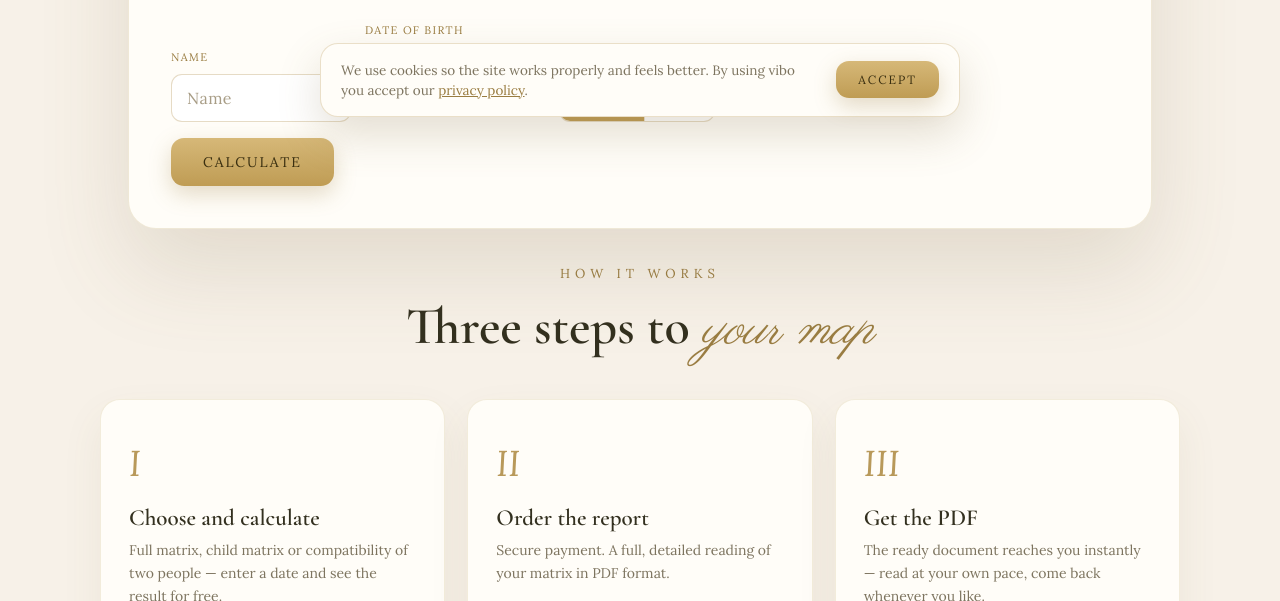
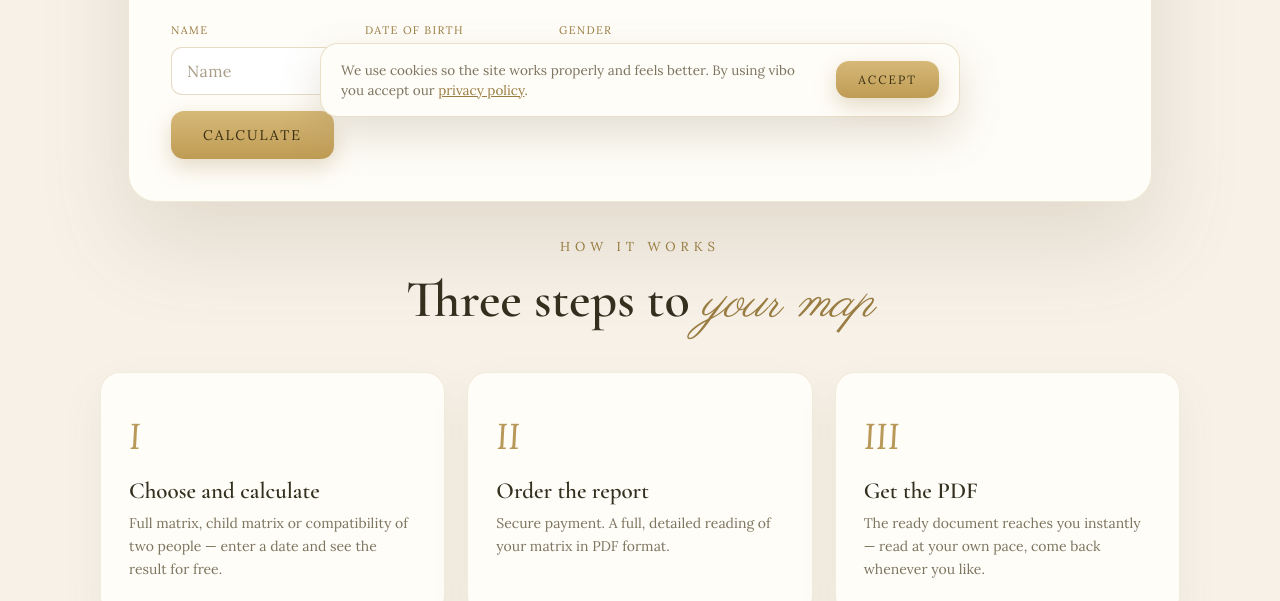
Before and after one commit to portonenko/vibo-club-matryca, a website: page site/index.html in a window 1280 px wide. Shown: the part 665-1266 px from the top of the page. Drawn offline with nearby package versions, Linux system fonts and the light colour scheme.

Commit message:
Fix calc field alignment after adding age hint (align row to top)

```diff
--- a/site/index.html
+++ b/site/index.html
@@ -96,7 +96,8 @@ try{ if(localStorage.getItem('vibo_cookies')==='1'){ fbq('consent','grant'); fbq
   .calc h2{font-size:32px;text-align:left;margin-bottom:6px;color:var(--ink)}
   .calc .sub{text-align:left;color:var(--ink-soft);font-size:15px;margin-bottom:24px}
   .form{display:flex;flex-direction:column;gap:16px;align-items:flex-start}
-  .prow{display:flex;gap:14px;flex-wrap:wrap;align-items:flex-end}
+  .prow{display:flex;gap:14px;flex-wrap:wrap;align-items:flex-start}
+  .age-hint:empty{display:none}
   .field{display:flex;flex-direction:column;gap:7px}
   .field label{font-size:11px;letter-spacing:1.3px;text-transform:uppercase;color:var(--gold-deep);white-space:nowrap}
   .seg{display:flex;height:48px;background:#fff;border:1px solid rgba(184,153,90,.35);border-radius:11px;overflow:hidden}
```
Also changed, not shown: site/preview.html (+2 -1 lines).
